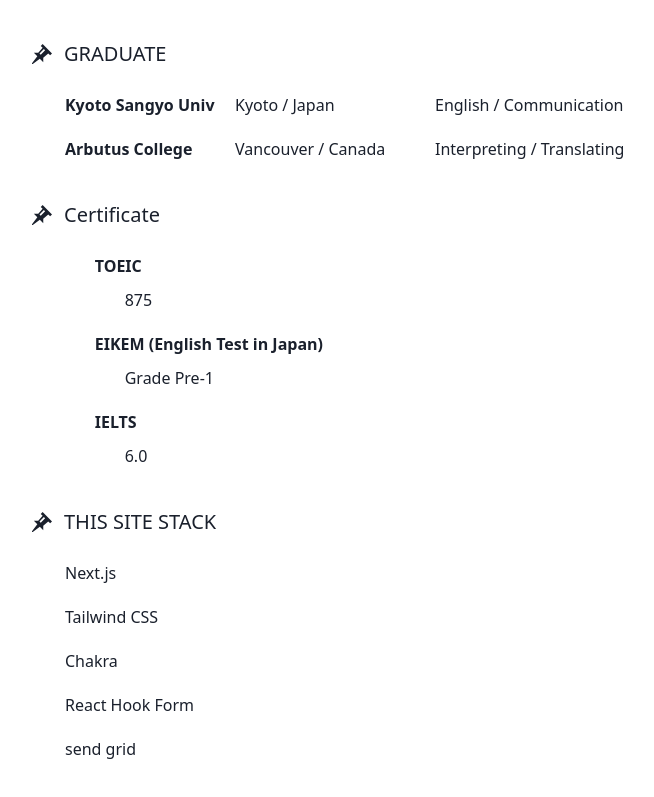
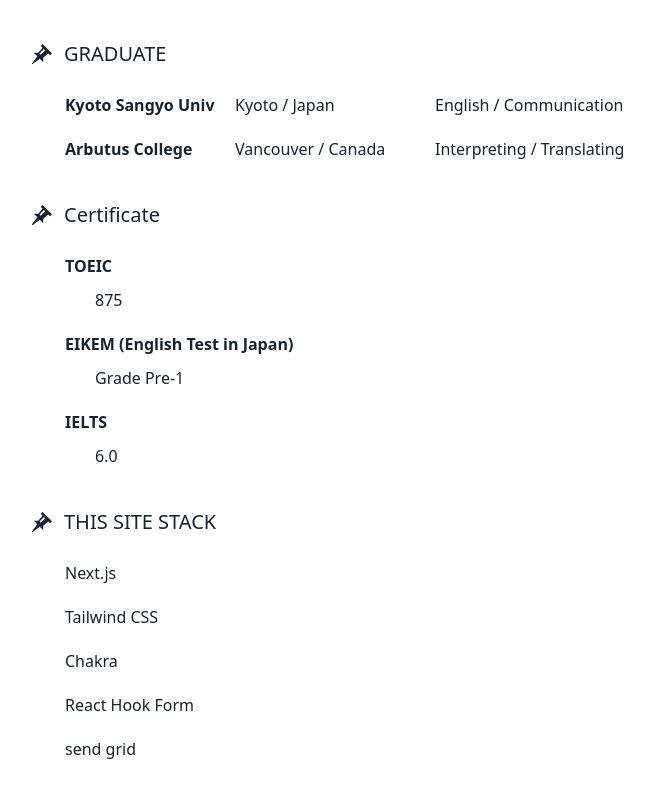
Before and after one commit to yugo-ibuki/portfolio, a Next.js app: page / in a window 1280 px wide. Shown: the part 980-1777 px from the top of the page, without its empty margins (278-932 px from the left). Built offline with nearby package versions, Linux system fonts and the light colour scheme.

Commit message:
不要なマージン削除

```diff
--- a/src/components/List/Certificate.tsx
+++ b/src/components/List/Certificate.tsx
@@ -20,7 +20,7 @@ const certificates: {
 
 export const Certificate: FC = () => {
   return (
-    <ul className={'w-[90%] mx-auto flex flex-col gap-y-[20px]'}>
+    <ul className={'mx-auto flex flex-col gap-y-[20px]'}>
       {
         certificates.map(certificate => {
           return (
```
